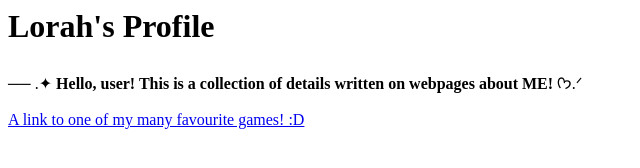
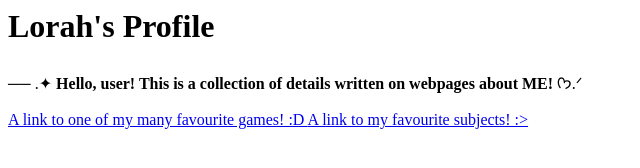
Before and after one commit to sigmalorah25/Laboratory-2, a plain HTML site: page index.html in a window 1280 px wide. Shown: the whole page, without its empty margins (0-640 px from the left). Drawn offline with Linux system fonts and the light colour scheme.

Commit message:
Update index.html

```diff
--- a/index.html
+++ b/index.html
@@ -14,5 +14,6 @@
               <p> ── .✦ <b> Hello, user! This is a collection of details written on webpages about ME! </b> ᡣ𐭩.ᐟ
               </p>
               <a href="games.html"> A link to one of my many favourite games! :D </a>
+              <a href="subjects.html"> A link to my favourite subjects! :> </a>
        </body>
 </html>
```
